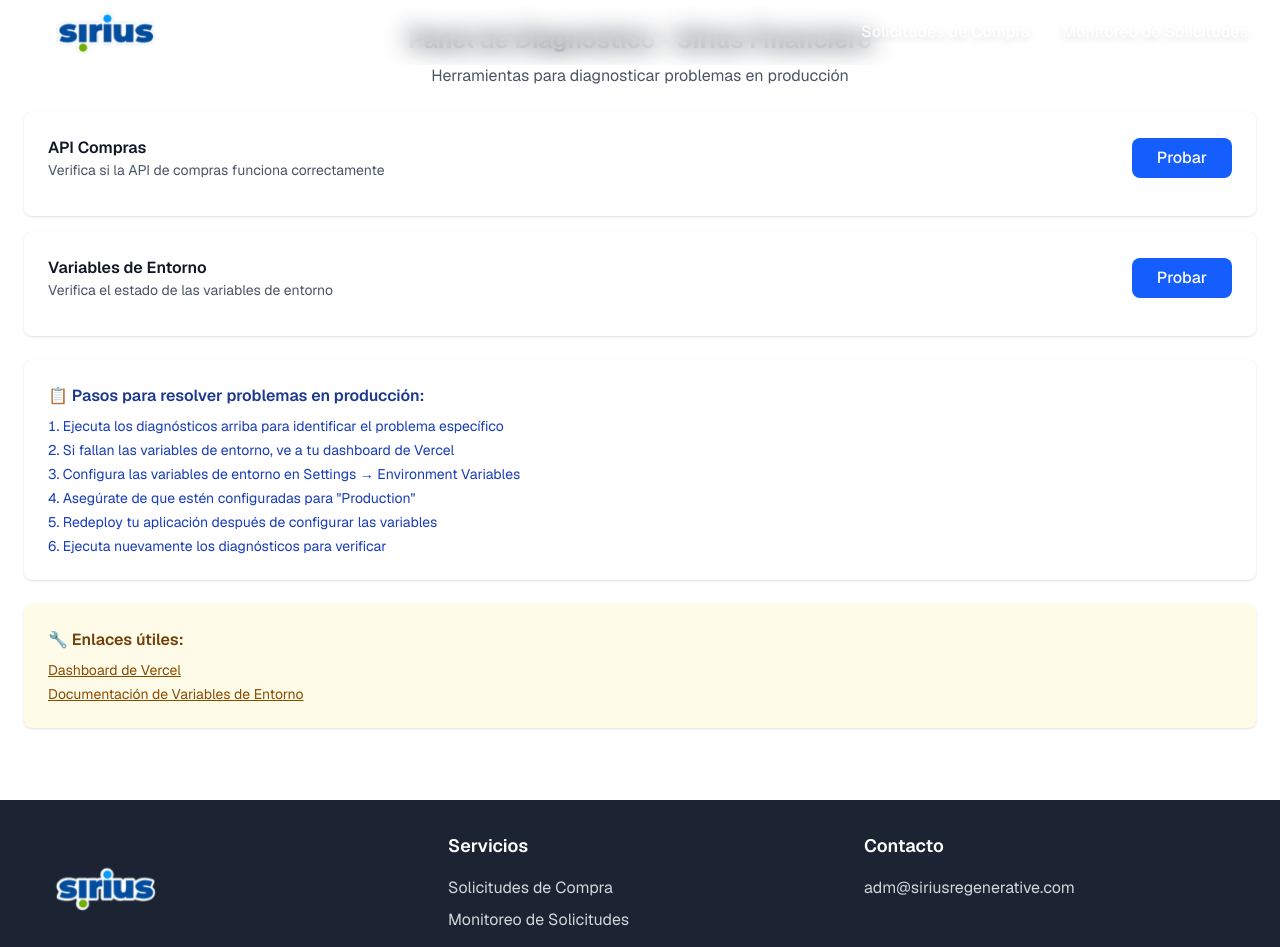
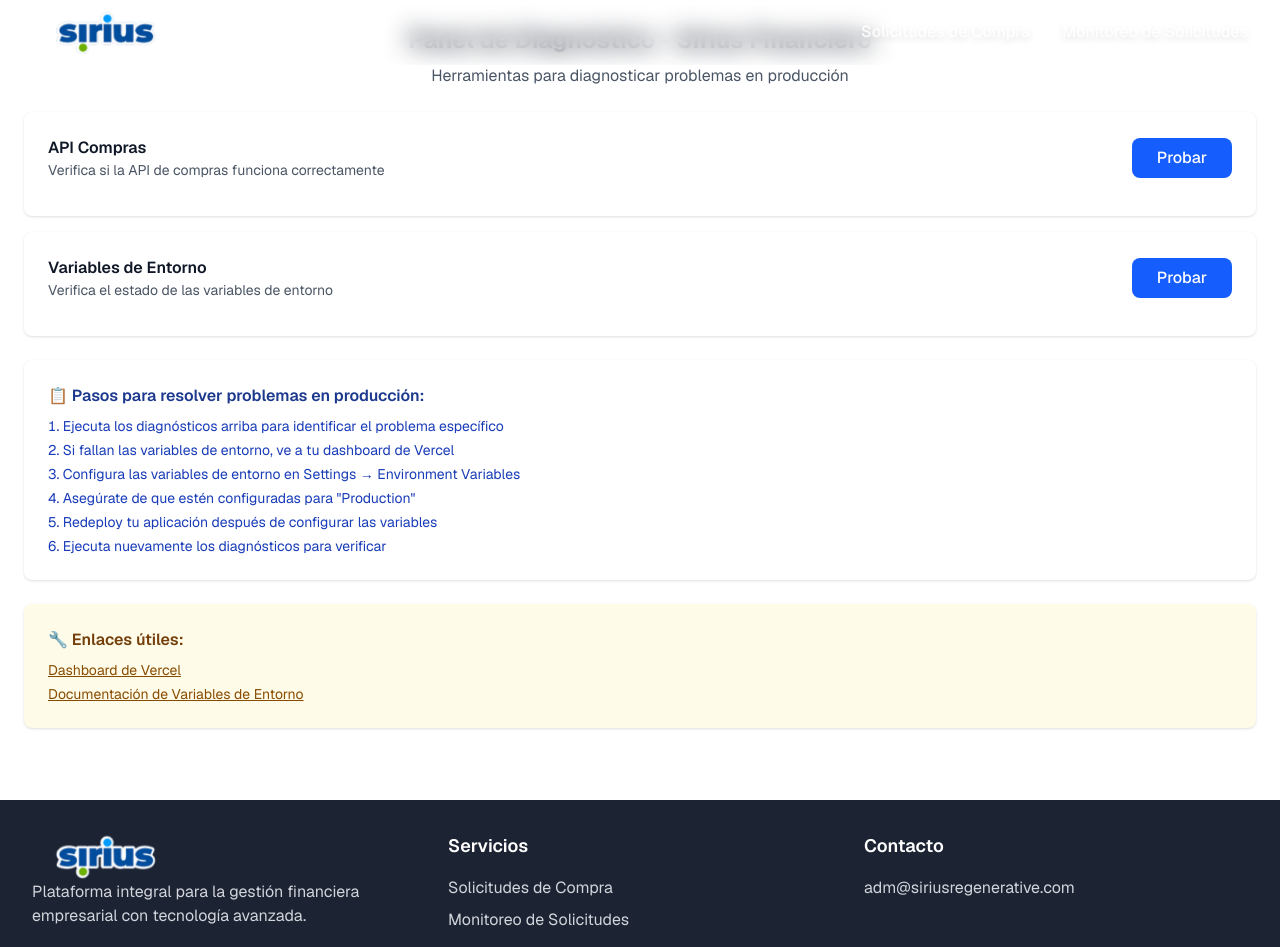
Before and after one commit to 14-David-06/sirius_financiero, a Next.js app: page /diagnostic in a window 1280 px wide. Shown: the top 947 px of the page. Built offline with nearby package versions, Linux system fonts and the light colour scheme.

Commit message:
Replace img with next/image for logo and update types
Updated Footer and Navbar components to use next/image for the logo, improving image optimization. Also refined the DiagnosticPanel type for the data property and fixed an HTML entity in the instructions.

```diff
--- a/src/components/DiagnosticPanel.tsx
+++ b/src/components/DiagnosticPanel.tsx
@@ -6,7 +6,7 @@ import Card from '@/components/ui/Card';
 
 interface DiagnosticResult {
   status: 'success' | 'error';
-  data?: any;
+  data?: Record<string, unknown> | unknown[];
   error?: string;
   timestamp?: string;
 }
@@ -134,7 +134,7 @@ export default function DiagnosticPanel() {
           <li>Ejecuta los diagnósticos arriba para identificar el problema específico</li>
           <li>Si fallan las variables de entorno, ve a tu dashboard de Vercel</li>
           <li>Configura las variables de entorno en Settings → Environment Variables</li>
-          <li>Asegúrate de que estén configuradas para "Production"</li>
+          <li>Asegúrate de que estén configuradas para &quot;Production&quot;</li>
           <li>Redeploy tu aplicación después de configurar las variables</li>
           <li>Ejecuta nuevamente los diagnósticos para verificar</li>
         </ol>
--- a/src/components/layout/Footer.tsx
+++ b/src/components/layout/Footer.tsx
@@ -1,4 +1,5 @@
 import Link from 'next/link';
+import Image from 'next/image';
 
 export default function Footer() {
   return (
@@ -8,10 +9,13 @@ export default function Footer() {
           <div className="grid grid-cols-1 md:grid-cols-3 gap-8">
             {/* Logo y descripción */}
             <div>
-              <img
-              src="/logo.png"
-              alt="Sirius Financiero Logo"
-              className="w-36 h-28 object-contain"/>
+              <Image
+                src="/logo.png"
+                alt="Sirius Financiero Logo"
+                width={144}
+                height={112}
+                className="object-contain"
+              />
               <p className="text-gray-300 mb-4 max-w-md">
                 Plataforma integral para la gestión financiera empresarial con tecnología avanzada.
               </p>
--- a/src/components/layout/Navbar.tsx
+++ b/src/components/layout/Navbar.tsx
@@ -2,6 +2,7 @@
 
 import { useState } from 'react';
 import Link from 'next/link';
+import Image from 'next/image';
 
 export default function Navbar() {
   const [isMenuOpen, setIsMenuOpen] = useState(false);
@@ -16,10 +17,12 @@ export default function Navbar() {
         <div className="flex justify-between items-center h-16">
           {/* Logo */}
           <Link href="/" className="flex items-center space-x-2">
-            <img
+            <Image
               src="/logo.png"
               alt="Sirius Financiero Logo"
-              className="w-36 h-28 object-contain"
+              width={144}
+              height={112}
+              className="object-contain"
             />
           </Link>
 
```
